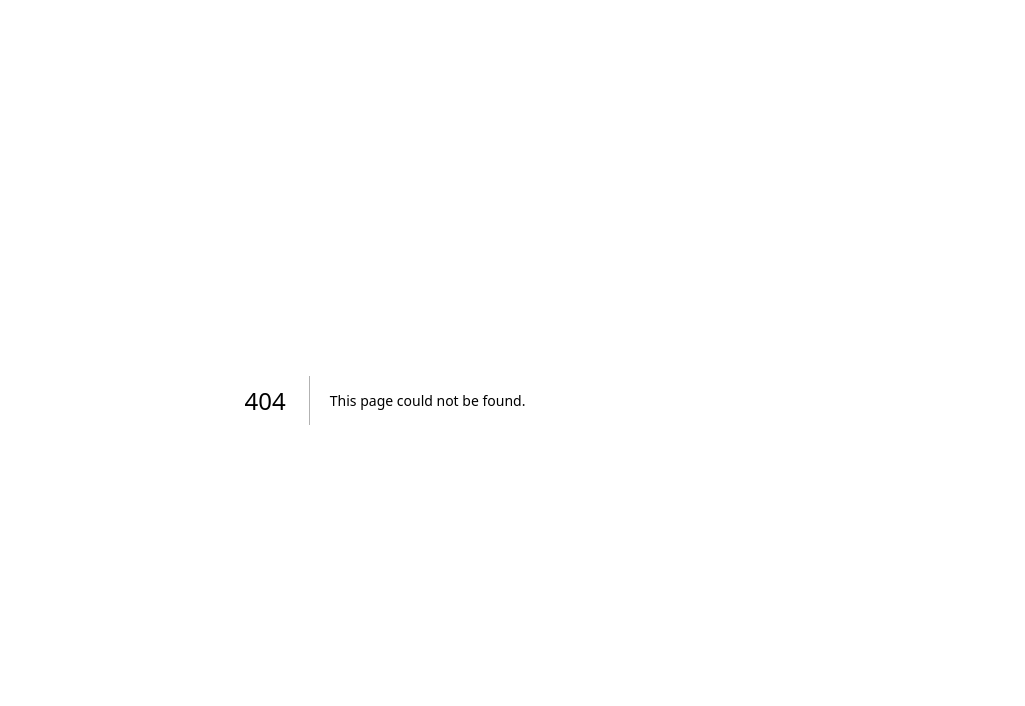
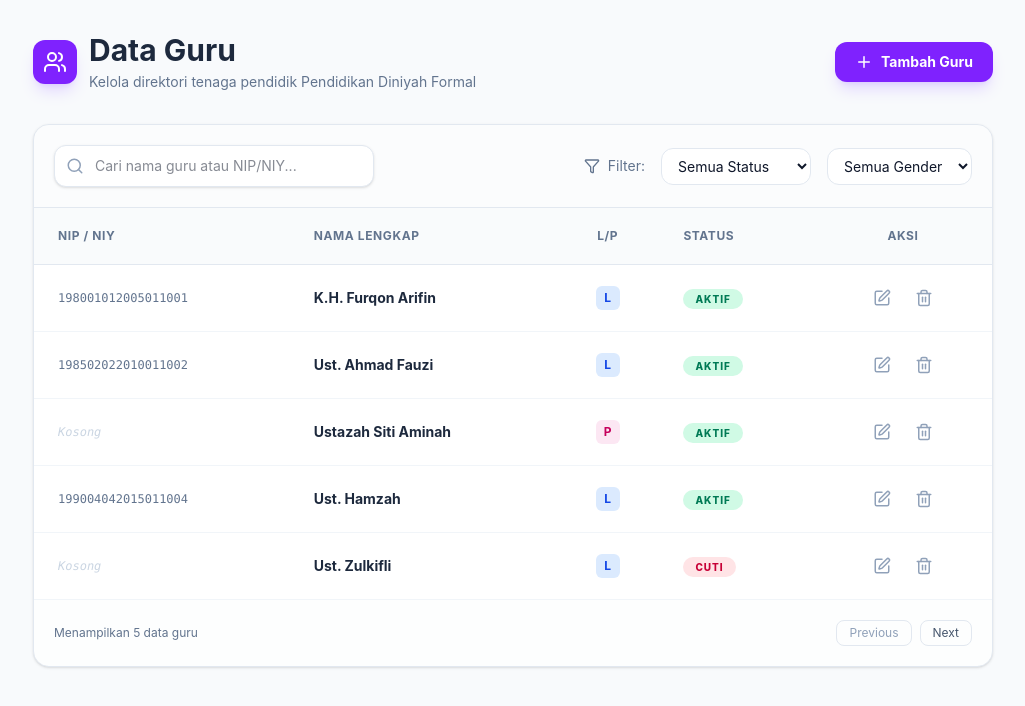
Before and after one commit to Kangsanboy/RD-PDF, a Next.js app: page /guru in a window 1280 px wide. Before the commit this address had no page. Shown: the top 706 px of the page, without its empty margins (255-1280 px from the left). Built offline with nearby package versions, Linux system fonts and the light colour scheme.

Commit message:
Add files via upload

```diff
--- /dev/null
+++ b/app/guru/page.tsx
@@ -0,0 +1,135 @@
+"use client";
+
+import { useState } from "react";
+import { Plus, Search, Edit, Trash2, Users, Filter } from "lucide-react";
+
+export default function GuruPage() {
+  // Data dummy guru
+  const [dummyGuru] = useState([
+    { id: 1, niy: "198001012005011001", nama: "K.H. Furqon Arifin", jk: "L", status: "Aktif" },
+    { id: 2, niy: "198502022010011002", nama: "Ust. Ahmad Fauzi", jk: "L", status: "Aktif" },
+    { id: 3, niy: "-", nama: "Ustazah Siti Aminah", jk: "P", status: "Aktif" },
+    { id: 4, niy: "199004042015011004", nama: "Ust. Hamzah", jk: "L", status: "Aktif" },
+    { id: 5, niy: "-", nama: "Ust. Zulkifli", jk: "L", status: "Cuti" },
+  ]);
+
+  return (
+    <main className="flex-1 ml-64 p-8 bg-slate-50 dark:bg-slate-900 min-h-screen transition-colors duration-300">
+
+      {/* Header Halaman */}
+      <header className="flex flex-col md:flex-row justify-between items-start md:items-center mb-8 gap-4">
+        <div className="flex items-center gap-3">
+          <div className="p-2.5 bg-violet-600 rounded-xl text-white shadow-lg shadow-violet-500/20">
+            <Users size={24} />
+          </div>
+          <div>
+            <h2 className="text-3xl font-bold text-slate-800 dark:text-white">Data Guru</h2>
+            <p className="text-sm text-slate-500 dark:text-slate-400 mt-1">Kelola direktori tenaga pendidik Pendidikan Diniyah Formal</p>
+          </div>
+        </div>
+
+        <button className="flex items-center gap-2 bg-violet-600 hover:bg-violet-700 text-white px-5 py-2.5 rounded-xl shadow-lg shadow-violet-500/20 transition-all font-bold text-sm active:scale-95">
+          <Plus size={18} />
+          Tambah Guru
+        </button>
+      </header>
+
+      {/* Area Konten Utama */}
+      <div className="bg-white dark:bg-slate-800 rounded-2xl border border-slate-200 dark:border-slate-700 shadow-sm overflow-hidden">
+
+        {/* Toolbar Filter & Search */}
+        <div className="p-5 border-b border-slate-200 dark:border-slate-700 flex flex-col md:flex-row justify-between items-center gap-4 bg-slate-50/50 dark:bg-slate-800/50">
+          <div className="relative w-full md:w-80">
+            <Search className="absolute left-3 top-1/2 -translate-y-1/2 text-slate-400" size={18} />
+            <input
+              type="text"
+              placeholder="Cari nama guru atau NIP/NIY..."
+              className="w-full pl-10 pr-4 py-2.5 text-sm bg-white dark:bg-slate-900 border border-slate-200 dark:border-slate-700 rounded-xl focus:outline-none focus:ring-2 focus:ring-violet-500 dark:text-slate-200 transition-all shadow-sm"
+            />
+          </div>
+
+          <div className="flex items-center gap-4 w-full md:w-auto">
+            <div className="flex items-center gap-2 text-sm text-slate-500 dark:text-slate-400">
+                <Filter size={16} /> <span className="hidden sm:inline">Filter:</span>
+            </div>
+            <select className="bg-white dark:bg-slate-900 border border-slate-200 dark:border-slate-700 text-sm px-3 py-2 rounded-xl focus:outline-none focus:ring-2 focus:ring-violet-500 dark:text-slate-200 cursor-pointer">
+                <option>Semua Status</option>
+                <option>Aktif</option>
+                <option>Cuti / Non-Aktif</option>
+            </select>
+            <select className="bg-white dark:bg-slate-900 border border-slate-200 dark:border-slate-700 text-sm px-3 py-2 rounded-xl focus:outline-none focus:ring-2 focus:ring-violet-500 dark:text-slate-200 cursor-pointer">
+                <option>Semua Gender</option>
+                <option>Laki-laki</option>
+                <option>Perempuan</option>
+            </select>
+          </div>
+        </div>
+
+        {/* Tabel Data Guru */}
+        <div className="overflow-x-auto">
+          <table className="w-full text-sm text-left">
+            <thead>
+              <tr className="text-xs text-slate-500 dark:text-slate-400 uppercase bg-slate-50/80 dark:bg-slate-900/80 border-b border-slate-200 dark:border-slate-700 font-bold tracking-wider">
+                <th className="px-6 py-5">NIP / NIY</th>
+                <th className="px-6 py-5">Nama Lengkap</th>
+                <th className="px-6 py-5 text-center">L/P</th>
+                <th className="px-6 py-5">Status</th>
+                <th className="px-6 py-5 text-center">Aksi</th>
+              </tr>
+            </thead>
+            <tbody className="divide-y divide-slate-100 dark:divide-slate-700/50">
+              {dummyGuru.map((item) => (
+                <tr key={item.id} className="hover:bg-violet-50/30 dark:hover:bg-violet-900/10 transition-colors group">
+                  <td className="px-6 py-4 font-mono text-xs text-slate-500 dark:text-slate-400">
+                    {item.niy !== "-" ? item.niy : <span className="text-slate-300 dark:text-slate-600 italic">Kosong</span>}
+                  </td>
+                  <td className="px-6 py-4">
+                    <span className="font-bold text-slate-800 dark:text-slate-200 group-hover:text-violet-600 dark:group-hover:text-violet-400 transition-colors">
+                        {item.nama}
+                    </span>
+                  </td>
+                  <td className="px-6 py-4 text-center">
+                    <span className={`inline-flex items-center justify-center w-6 h-6 rounded-md text-xs font-bold ${
+                        item.jk === 'L' ? 'bg-blue-100 text-blue-700 dark:bg-blue-900/50 dark:text-blue-400' : 'bg-pink-100 text-pink-700 dark:bg-pink-900/50 dark:text-pink-400'
+                    }`}>
+                        {item.jk}
+                    </span>
+                  </td>
+                  <td className="px-6 py-4">
+                    <span className={`px-3 py-1 rounded-full text-[10px] font-extrabold uppercase tracking-widest ${
+                      item.status === 'Aktif'
+                        ? 'bg-emerald-100 text-emerald-700 dark:bg-emerald-900/30 dark:text-emerald-400'
+                        : 'bg-rose-100 text-rose-700 dark:bg-rose-900/30 dark:text-rose-400'
+                    }`}>
+                      {item.status}
+                    </span>
+                  </td>
+                  <td className="px-6 py-4">
+                    <div className="flex justify-center gap-2">
+                        <button className="p-2 rounded-lg text-slate-400 hover:bg-violet-50 hover:text-violet-600 dark:hover:bg-violet-900/20 transition-all" title="Edit Data">
+                            <Edit size={18} />
+                        </button>
+                        <button className="p-2 rounded-lg text-slate-400 hover:bg-rose-50 hover:text-rose-600 dark:hover:bg-rose-900/20 transition-all" title="Hapus Data">
+                            <Trash2 size={18} />
+                        </button>
+                    </div>
+                  </td>
+                </tr>
+              ))}
+            </tbody>
+          </table>
+        </div>
+
+        {/* Footer Info */}
+        <div className="p-5 border-t border-slate-100 dark:border-slate-700 bg-slate-50/30 dark:bg-slate-800/30 flex justify-between items-center">
+          <p className="text-xs text-slate-500 dark:text-slate-400">Menampilkan 5 data guru</p>
+          <div className="flex gap-2">
+            <button className="px-3 py-1 text-xs border border-slate-200 dark:border-slate-700 rounded-lg text-slate-400 cursor-not-allowed">Previous</button>
+            <button className="px-3 py-1 text-xs border border-slate-200 dark:border-slate-700 rounded-lg text-slate-600 dark:text-slate-300 hover:bg-white dark:hover:bg-slate-700 transition-all">Next</button>
+          </div>
+        </div>
+
+      </div>
+    </main>
+  );
+}
```
